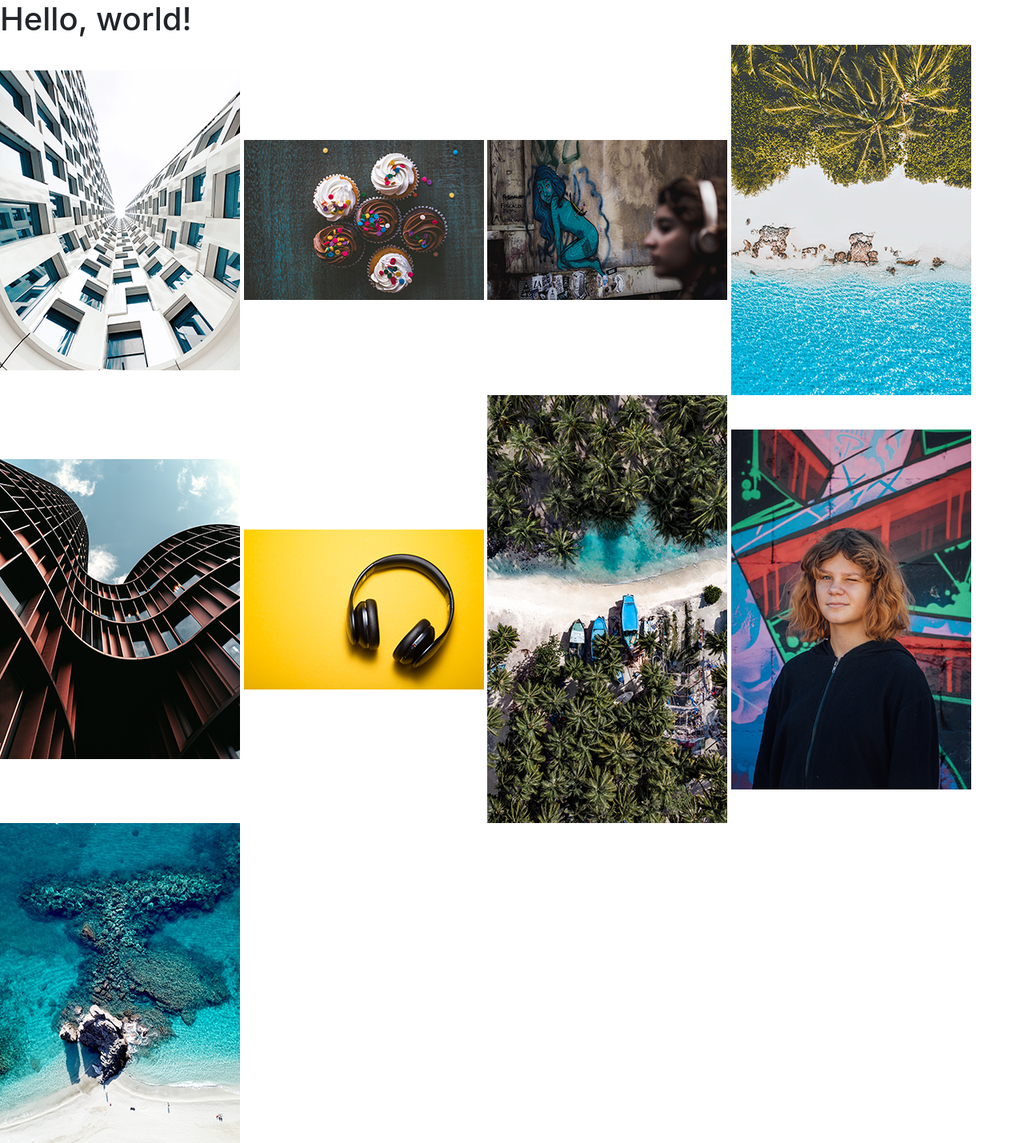
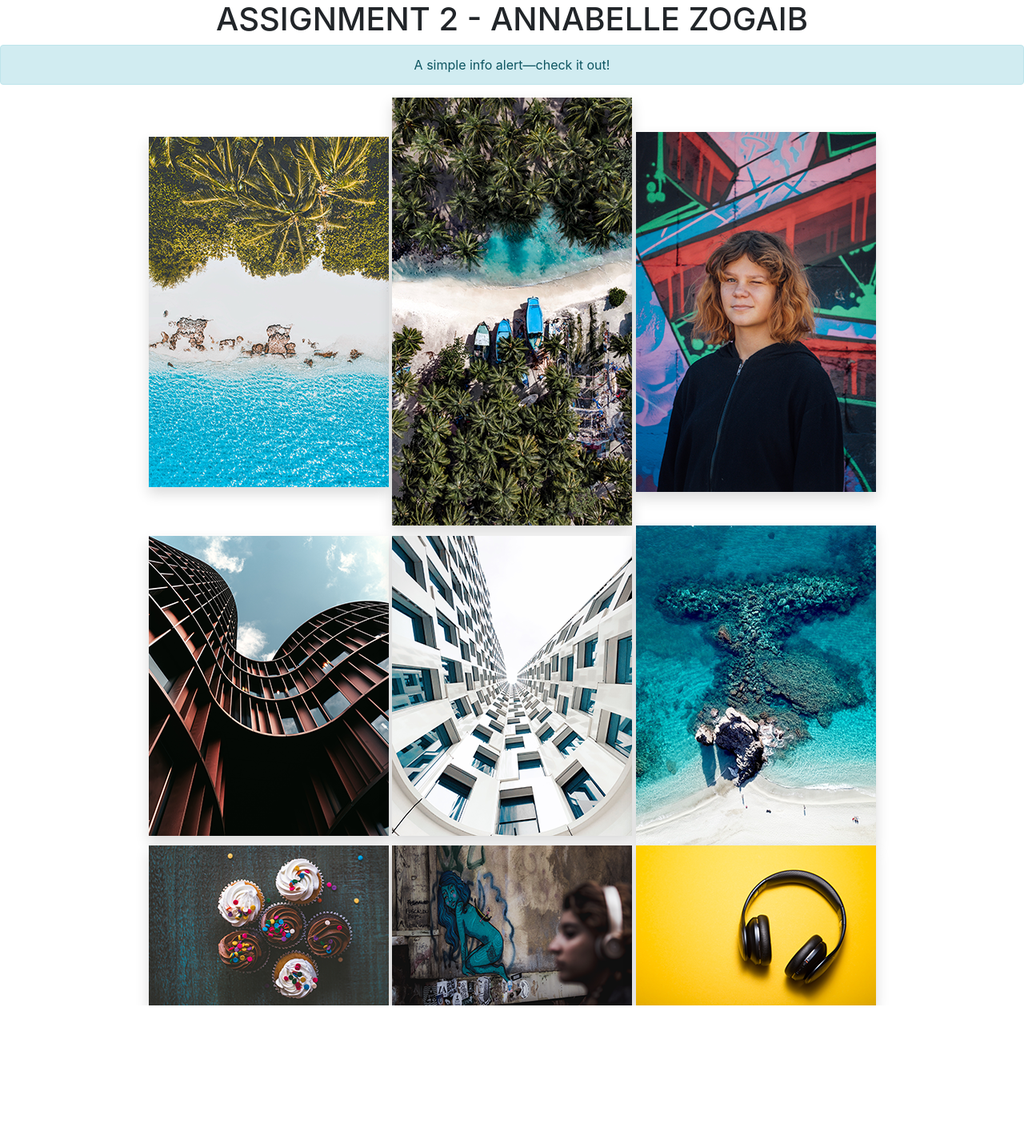
Before and after one commit to azogaib/m2-hw2-zogaib-annabelle, a plain HTML site: page index.html in a window 1280 px wide. Shown: the whole page at 80% size. After the commit the page ends 1257 px from the top, so only its background shows below. Drawn offline with nearby package versions, Linux system fonts and the light colour scheme.

Commit message:
Used bootstrap to organize grid, add shadow, change text style, and add alert

```diff
--- a/index.html
+++ b/index.html
@@ -8,23 +8,39 @@
     <!-- Bootstrap CSS -->
     <link rel="stylesheet" href="https://stackpath.bootstrapcdn.com/bootstrap/4.4.1/css/bootstrap.min.css" integrity="sha384-Vkoo8x4CGsO3+Hhxv8T/Q5PaXtkKtu6ug5TOeNV6gBiFeWPGFN9MuhOf23Q9Ifjh" crossorigin="anonymous">
 
-    <title>Hello, world!</title>
+    <title>Assignment 2 - Annabelle Zogaib</title>
   </head>
   <body>
-    <h1>Hello, world!</h1>
+    <h1 class="text-uppercase text-center">Assignment 2 - Annabelle Zogaib</h1>
 
-    <img src="img/hw2-image1.png" alt="White building with many windows">
-    <img src="img/hw2-image2.png" alt="Six cupcakes">
-    <img src="img/hw2-image3.png" alt="Girl with headphones passing by graffiti">
-    <img src="img/hw2-image4.png" alt="Aerial photo of beach">
-    <img src="img/hw2-image5.png" alt="Building with curves">
-    <img src="img/hw2-image6.png" alt="Headphones on yellow background">
-    <img src="img/hw2-image7.png" alt="Aerial photo of beach with boats">
-    <img src="img/hw2-image8.png" alt="Photo of girl in front of graffiti">
-    <img src="img/hw2-image9.png" alt="Aerial ohoto of rocks on the beach">
+    <div class="alert alert-info text-center" role="alert">
+        A simple info alert—check it out!
+      </div>
 
+    <div class="container">
+        <div class="row">
+            <div class= "text-center m-auto">
+                <div>
+                    <img class="m-auto text-center shadow" src="img/hw2-image4.png" alt="Aerial photo of beach">
+                    <img class="m-auto text-center shadow" src="img/hw2-image7.png" alt="Aerial photo of beach with boats">
+                    <img class="m-auto text-center shadow" src="img/hw2-image8.png" alt="Photo of girl in front of graffiti">
+                </div>
 
+                <div>
+                    <img class="m-auto text-center shadow" src="img/hw2-image5.png" alt="Building with curves">
+                    <img class="m-auto text-center shadow" src="img/hw2-image1.png" alt="White building with many windows">
+                    <img class="m-auto text-center shadow" src="img/hw2-image9.png" alt="Aerial photo of rocks on the beach">
+                </div>
 
+                <div>
+                    <img class="m-auto text-center shadow" src="img/hw2-image2.png" alt="Six cupcakes">
+                    <img class="m-auto text-center shadow" src="img/hw2-image3.png" alt="Girl with headphones passing by graffiti">
+                    <img class="m-auto text-center shadow" src="img/hw2-image6.png" alt="Headphones on yellow background">
+                </div>
+            </div>
+
+        </div>
+    </div>
 
 
 
```
